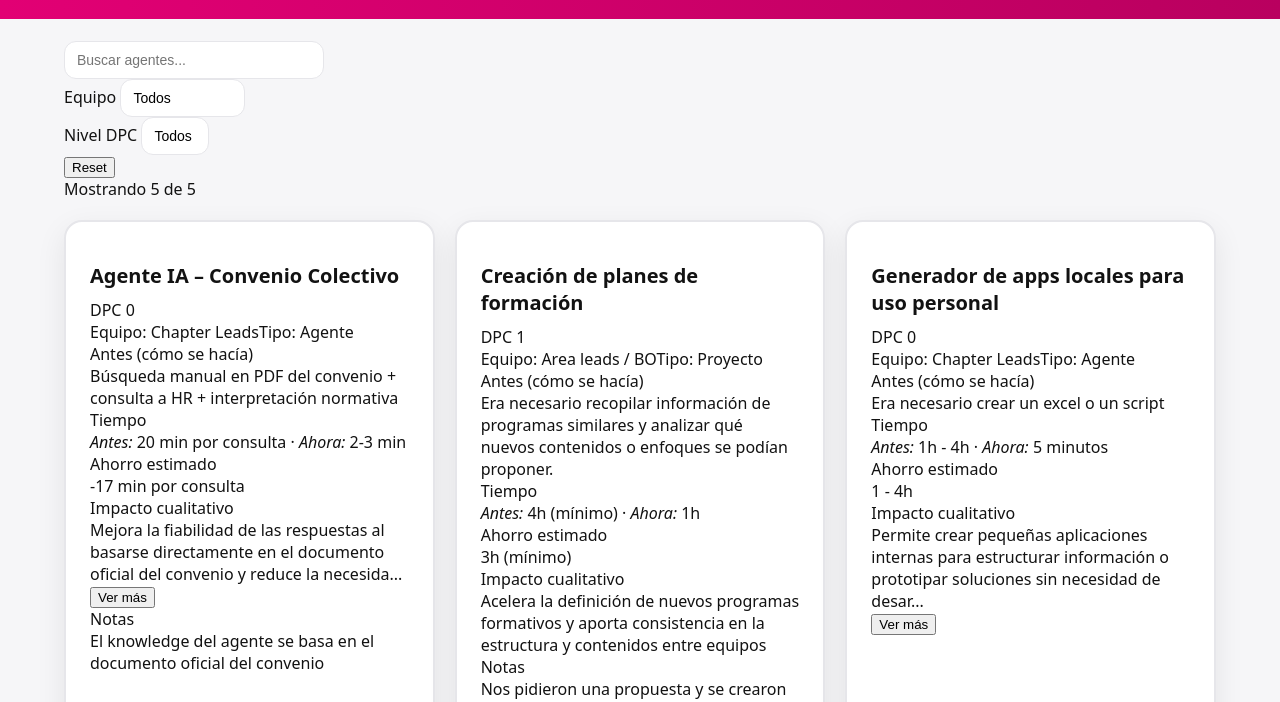
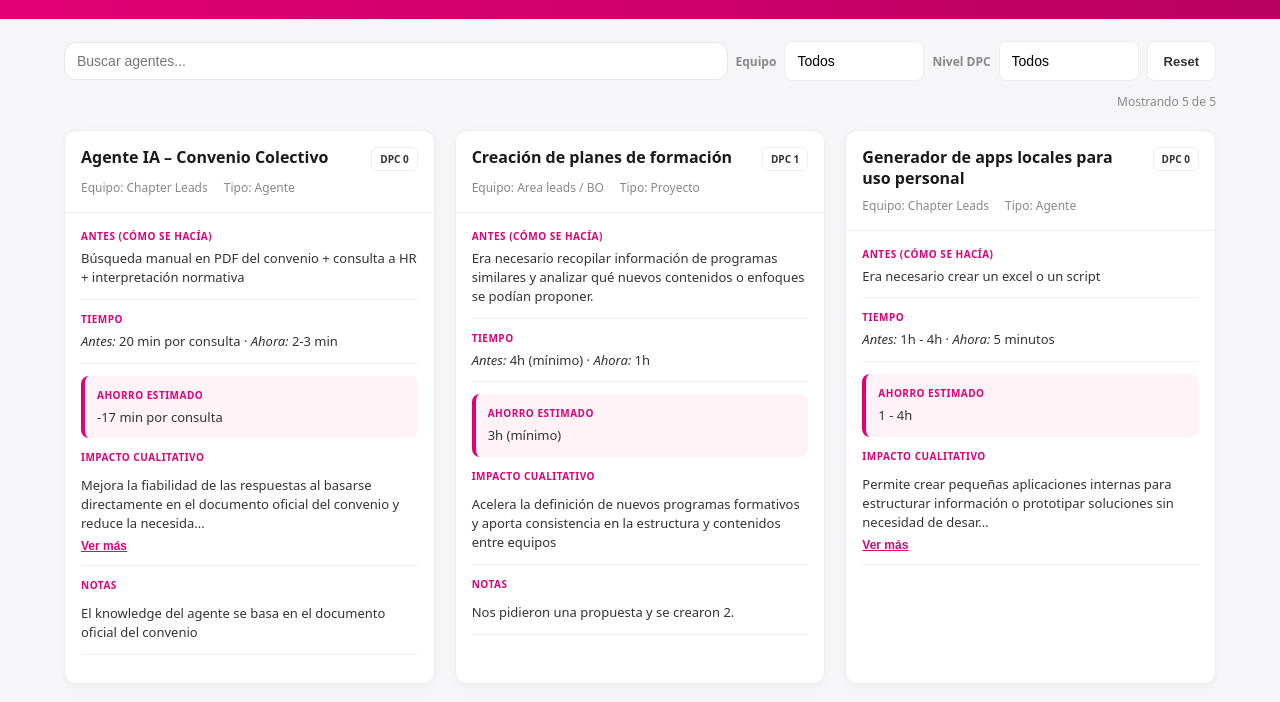
Before and after one commit to AidaQ27/prompt-library, a plain HTML site: page agents.html in a window 1280 px wide. Shown: the part 64-766 px from the top of the page. Drawn offline with Linux system fonts and the light colour scheme.

Commit message:
Change agents

```diff
--- a/agents.html
+++ b/agents.html
@@ -2,7 +2,7 @@
 <html lang="es">
 <head>
   <link rel="stylesheet" href="styles.css">
-  <!-- <link rel="stylesheet" href="assets/agents-simple.css"> -->
+  <link rel="stylesheet" href="assets/agents-simple.css">
   <meta charset="UTF-8">
   <title>ChatGPT Enterprise – Agentes</title>
 </head>
```
